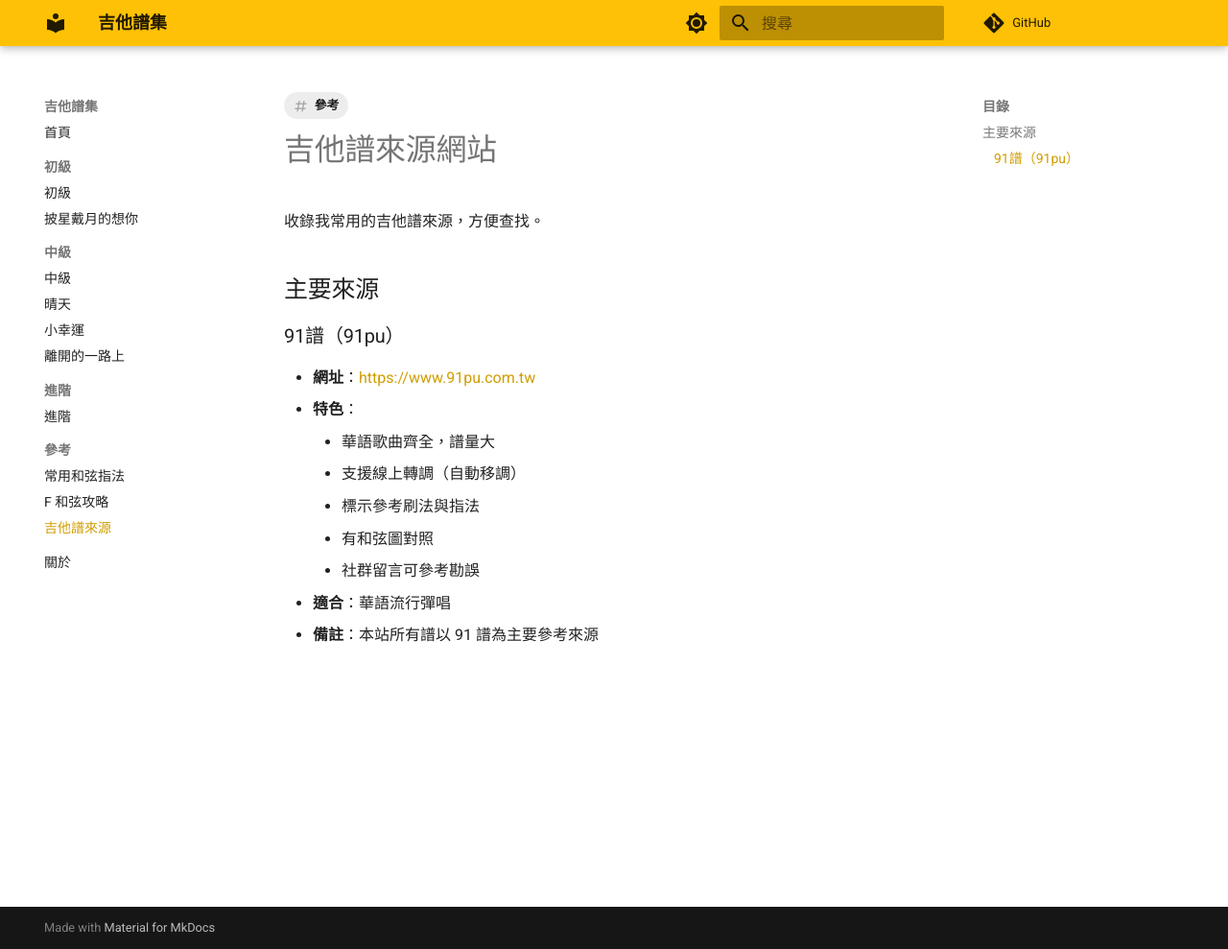
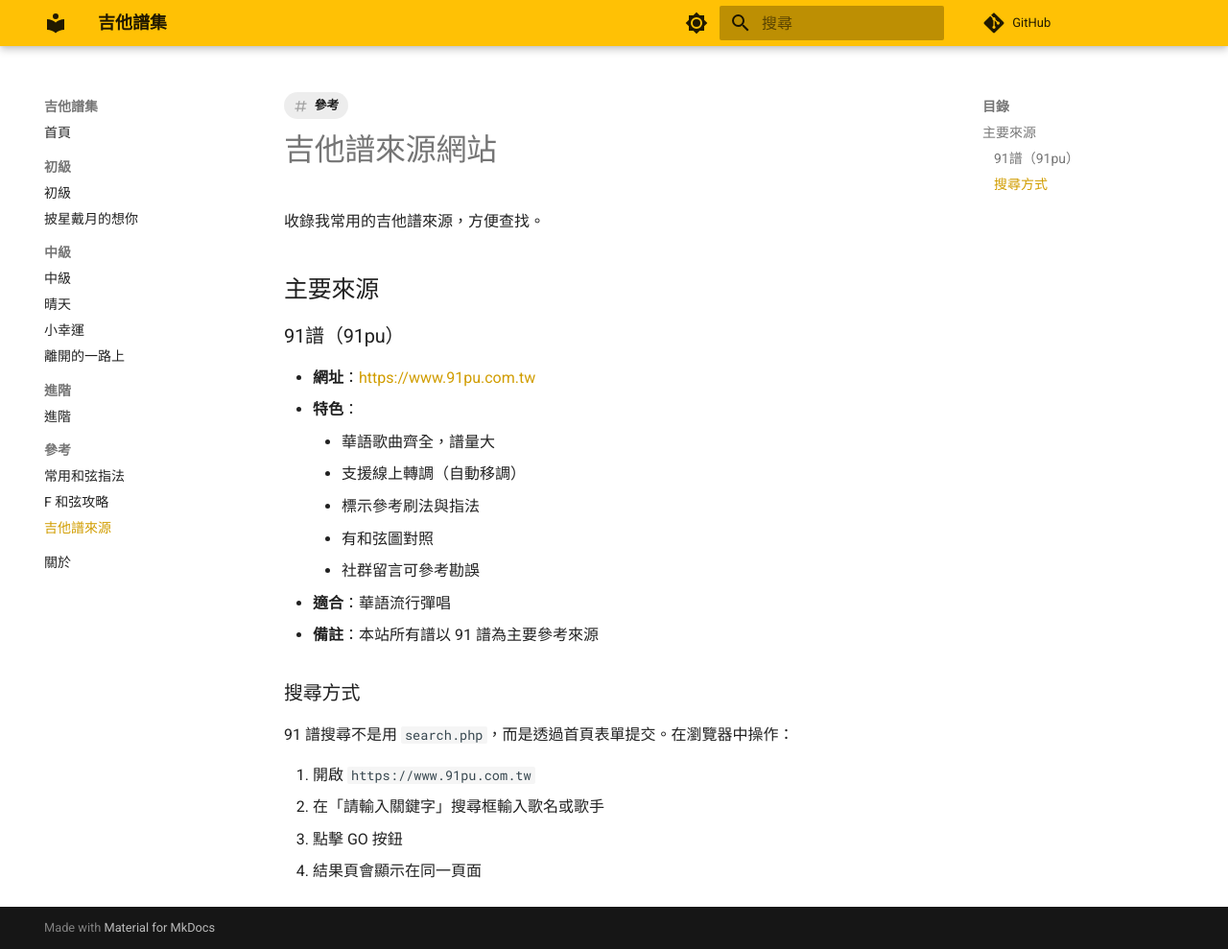
Before and after one commit to justmaker/guitar-scores, an MkDocs documentation site: the page built from docs/reference/sources.md, in a window 1280 px wide and 989 px high. Shown: the whole window at 96% size. Built offline with MkDocs 1.6.1 and Material for MkDocs 9.7.7, drawn with Linux system fonts in a browser that asks for light colours; comment, search, counter and statistics services are not loaded.

Commit message:
docs: 記錄 91譜正確搜尋方式

```diff
--- a/docs/reference/sources.md
+++ b/docs/reference/sources.md
@@ -20,3 +20,12 @@
     - 社群留言可參考勘誤
 - **適合**：華語流行彈唱
 - **備註**：本站所有譜以 91 譜為主要參考來源
+
+### 搜尋方式
+
+91 譜搜尋不是用 `search.php`，而是透過首頁表單提交。在瀏覽器中操作：
+
+1. 開啟 `https://www.91pu.com.tw`
+2. 在「請輸入關鍵字」搜尋框輸入歌名或歌手
+3. 點擊 GO 按鈕
+4. 結果頁會顯示在同一頁面
```
